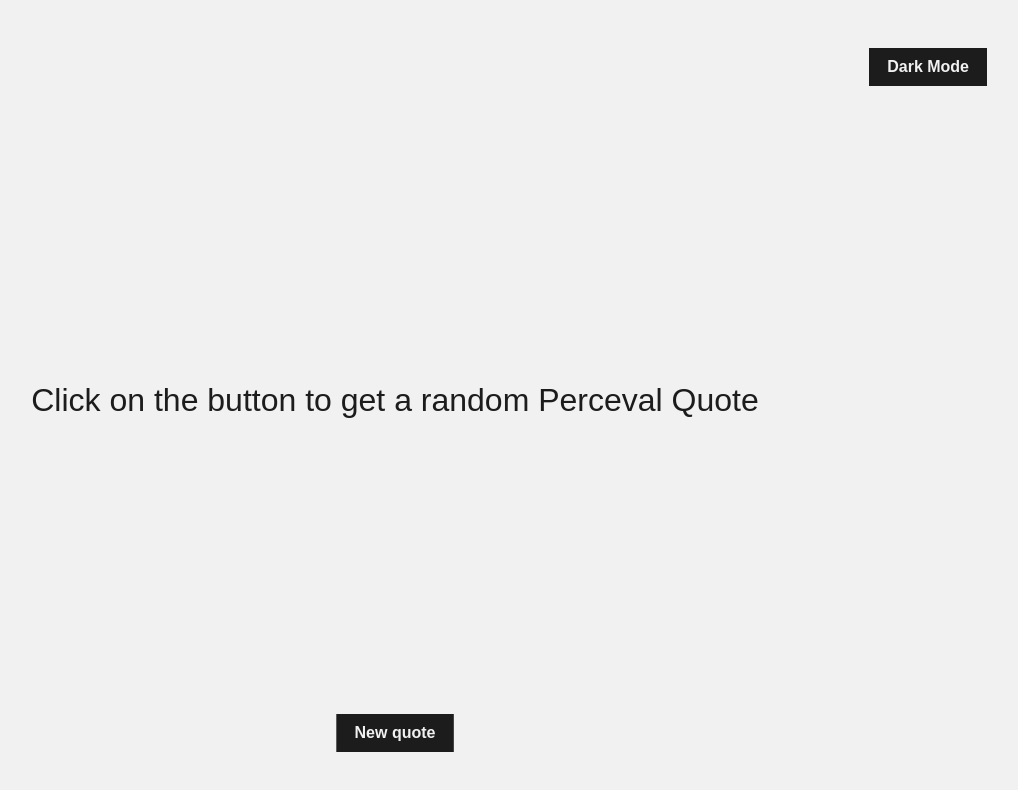
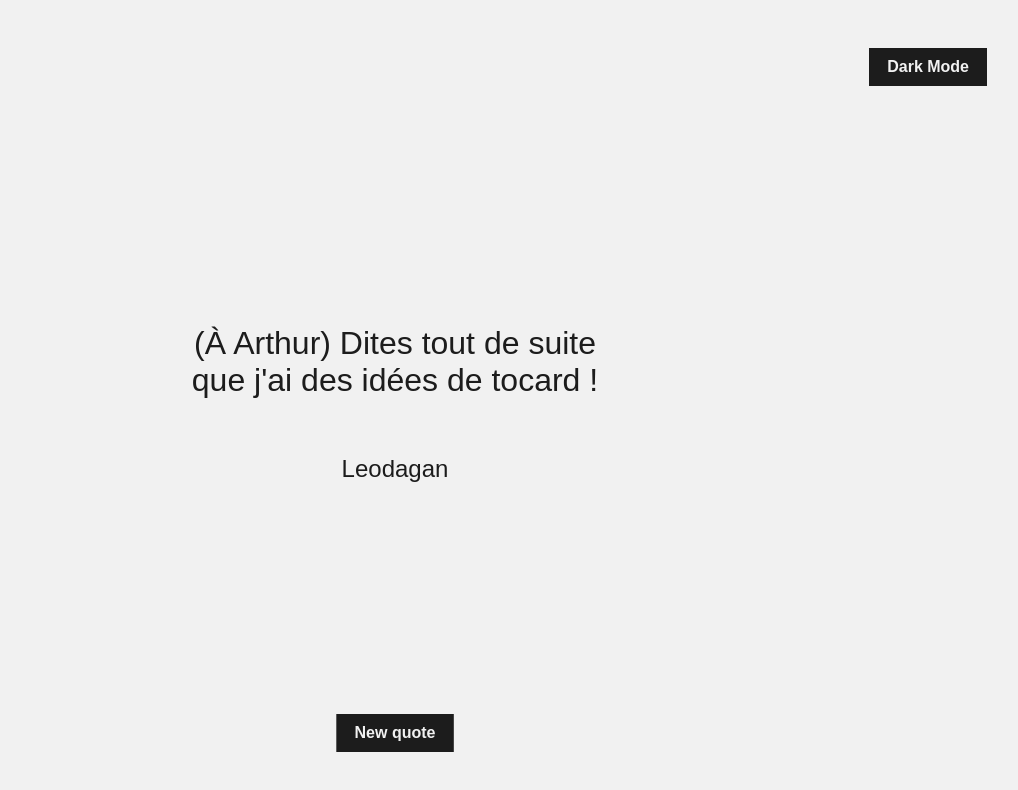
Before and after one commit to YanLieb/random_quote, a website: page public/index.html in a window 1280 px wide. Shown: the whole page, without its empty margins (245-1263 px from the left). Drawn offline with Linux system fonts and the light colour scheme; no server answers.

Commit message:
static quotes file for vercel deployment

```diff
--- a/public/index.html
+++ b/public/index.html
@@ -1,19 +1,23 @@
 <!DOCTYPE html>
 <html lang="en">
+
 <head>
   <meta charset="UTF-8" />
   <meta name="viewport" content="width=device-width, initial-scale=1.0" />
   <title>Random quotes</title>
   <link rel="stylesheet" href="style.css" />
 </head>
+
 <body>
   <div class="page-content">
     <button type="button" class="darkModeBtn">Light Mode</button>
     <div class="quote-container">
-        <p class="quote">Click on the button to get a random Perceval Quote</p>
+      <p class="quote">Click on the button to get a random Kaamelott Quote</p>
+      <p class="character">Anonymous</p>
     </div>
     <button class="randomizeQuoteBtn" type="submit">New quote</button>
   </div>
 </body>
-  <script src="script.js"></script>
+<script type="module" src="script.js"></script>
+
 </html>
--- /dev/null
+++ b/public/quotes.js
@@ -0,0 +1,127 @@
+// Fichier généré automatiquement - ne pas modifier manuellement
+export const quotes = {
+  "Perceval": [
+    "Si on faisait le coup du bouclier humain ? [...] Par exemple, Sire, Léodagan et moi, on fait semblant de vous prendre en otage : on vous met une dague sous le cou et on traverse le camp adverse en gueulant : \"Bougez pas, bougez pas ou on bute le roi!\"...",
+    "Putain, en plein dans sa mouille !",
+    "Faut faire comme avec les scorpions qui se suicident quand ils sont entourés par le feu, faut faire un feu en forme de cercle, autour d'eux, comme ça ils se suicident, pendant que nous on fait le tour et on lance de la caillasse de l'autre côté pour brouiller... Non ?",
+    "C'est pas faux.",
+    "Toi, un jour, je te crame ta famille, toi.",
+    "Faut arrêter ces conneries de nord et de sud ! Une fois pour toutes, le nord, suivant comment on est tourné, ça change tout !",
+    "Donc, pour résumer, je suis souvent victime des colibris, sous-entendu des types qu'oublient toujours tout. Euh, non… Bref, tout ça pour dire, que je voudrais bien qu'on me considère en tant que Tel.",
+    "Excusez, c'est juste pour vous dire que je vais pas pouvoir rester aujourd'hui ! Faut que je retourne à la ferme de mes vieux ! Y a ma grand-mère qui a glissé sur une bouse ! C'est le vrai merdier !",
+    "On a même un tabouret ! Quand on s'assoit d'ssus, on se retrouve sur un autre tabouret dans une taverne dans le Languedoc [...] Ouais, le siège de transport qu'ils appellent.",
+    "C'est pour ça : j'lis jamais rien. C'est un vrai piège à cons c't'histoire-là. En plus j'sais pas lire.",
+    "Ben si, si c'est l'même volume sonore, on dit \"équidistant\" [...] S'ils sont équidistants en même temps que nous, on peut repérer le dragon par rapport à une certaine distance.",
+    "Ah ! oui... j' l'ai fait trop fulgurant, là. Ça va ?",
+    "Sire, avec tout le respect, est-ce que la reine a les fesses blanches ?",
+    "Ça sert à rien, un siège, si elle est enceinte, il faut des linges blancs et une bassine d'eau chaude.",
+    "Une fois, à une exécution, je m'approche d'une fille. Pour rigoler, je lui fais : \"Vous êtes de la famille du pendu ?\"... C'était sa sœur. Bonjour l'approche !",
+    "Si Joseph d'Arimathie a pas été trop con, vous pouvez être sûr que le Graal, c'est un bocal à anchois.",
+    "Moi, j'serais vous, je vous écouterais... Non, moi, j'serais nous, je vous... Si moi, j'étais vous, je vous écouterais !",
+    "C'est marrant les petits bouts de fromage par terre. C'est ça que vous appelez une fondue ?",
+    "J'voudrais pas faire ma raclette, mais la soirée s'annonce pas super.",
+    "Après demain, à partir d'aujourd'hui ?"
+  ],
+  "Arthur": [
+    "La prochaine fois que vous faites venir un barde, je lui ouvre le bide de là à là, je lui sors les boyaux et je file sa langue à bouffer aux chiens. C'est clair, ça ?",
+    "(À propos d'une statue grecque) Ah bah ça change, oui ! Un type tout nu qui balance des assiettes !",
+    "Au gros sel ? Qu'est-ce que c'est que ces conneries ? Vous me prenez pour une épaule d'agneau ?",
+    "Mais j'ai pas l'temps de faire de la broderie maintenant ! J'vous dis qu'on est en train de se prendre une peignée !",
+    "Un jour je vais lui fumer sa gueule à ce connard !",
+    "Mais mariez-vous avec qui vous voulez et allez crever.",
+    "Vous croyez vraiment que vous avez les moyens de me convoquer ? Je suis là parce que j'veux bien…",
+    "Quel tas de merdier… Vous vous croyez où ?",
+    "Décarre tes troupes de chez moi ou j'crame ton pays. C'est assez simple comme vocabulaire ?",
+    "Vous, vous devriez arrêter de sourire. J'vous promets, ça devient vraiment malsain.",
+    "Quand vous voyez des gadins de quinze pieds de haut plantés en rond, figurez-vous qu'ils ont pas poussé dans la nuit.",
+    "(Parlant tout seul) Vil félon, où as-tu dissimulé le Graal sacré ? – Dans ton cul ! – Tu paieras pour cet affront !",
+    "C'est bon, vous pouvez débarrasser…",
+    "Le plus intéressant, c'est : comment vous arrivez à faire un truc aussi immonde avec des ingrédients normaux ?",
+    "Ah, le printemps ! La nature se réveille, les oiseaux reviennent, on crame des mecs…",
+    "C'est parce que je cherche le Graal que je suis roi. Et du coup que vous êtes reine.",
+    "Mais je ne suis pas romain, merde !",
+    "On y voit comme à travers une pelle là-d'dans… Les chevaliers de la Table Ronde… chevaliers de mes deux !",
+    "Arrêtez de m'appeler Sire.",
+    "Cassez-vous ! Décarrez d'chez moi, bande de clampins ! Reprenez vos merdes !"
+  ],
+  "Karadoc": [
+    "Le gras, c'est la vie !",
+    "La joie de vivre et le jambon, y'a pas trente-six recettes du bonheur !",
+    "Sire ! Enfin vous arrivez pour me sauver. […] De l'hypolipémie ! J'ai plus de gras dans le sang.",
+    "C'est normal, c'est en se cassant la gueule qu'on apprend à marcher.",
+    "Oh le con ! Mais il est pas fini d'affiner !",
+    "La neige qui poudroie dans la solitude de notre enfance. Qu'est-ce que vous dites de ça ?",
+    "C'est de la merde, c'est de la merde, c'est tout ! Moi, on me sert ça dans une auberge, le tavernier, il s'prend une quiche dans sa tête !",
+    "J'ai l'impression qu'on se fout un peu de ma gueule.",
+    "On va pas s'laisser abattre par deux trois contrariétés, hein.",
+    "Moi je dis : on mange et on discute après.",
+    "On construit un barrage... Une fois qu'ils sont au milieu, on casse le barrage et on les noie.",
+    "Ce pain-là, il est cuit trop vite... C'est de la merde.",
+    "L'agneau était daubé du cul !",
+    "Par exemple, vous prenez aujourd'hui. Vous comptez sept jours... À une vache près, hein…",
+    "Des p'tits croutons tout vieux genre pour les lapins ? Dans le doute j'les ai bouffés.",
+    "[La politique de l'autruche, c'est] Une politique qui court vite, une politique qui fait des gros œufs, c'est tout.",
+    "Les chicots, c'est sacré ! Parce que si j'les lave pas maintenant, dans dix ans, c'est tout à la soupe.",
+    "Si ça peut m'éviter de chlinguer du cul, je peux bien me tremper une ou deux fois par an.",
+    "Ça y est… je vois trouble. C'est le manque de gras, je me dessèche.",
+    "Les chiffres, c'est pas une science exacte figurez-vous !"
+  ],
+  "Leodagan": [
+    "J'dis déjà pas merci dans ma langue, alors je vais pas l'apprendre en picte.",
+    "Personnellement, la condition paysanne, j'me la taille en biseau, voyez.",
+    "Donc vous dégommez des souris au maillet vous... Vous avez essayé la catapulte ?",
+    "(À Guenièvre et Séli) Vous voyez où ça mène, vos pique-niques à la con ?",
+    "Asseyez-vous ou je vous casse votre assiette sur la tête.",
+    "C'est pas parce qu'un vieux moisi vient nous baver dans les étagères que ça vaut forcément que'que chose.",
+    "Remarquez… Bohort, éclaireur… rien que pour la curiosité…",
+    "Faire du labyrinthe avec un trou-de-balle pareil, faut drôlement de la vaillance !",
+    "(Hurlant) Quand j'pense que j'ai r'filé ma fille à un Romain !",
+    "Avant de parler d'hygiène, qu'ils arrêtent déjà de chier par les fenêtres !",
+    "(Au Père Blaise) Vous mériteriez que je vous foute à la lourde avec les chiens au calcif !",
+    "Moi une fois, j'étais tellement raide... j'ai tué 76 chèvres !",
+    "(À Yvain) Tu vas aller te battre ou je t'en mets une !",
+    "Vous allez pas être embêté avec une maîtresse qu'a plus d'mains ?",
+    "[À Bohort] Vous êtes marié, comme moi ; vous savez que la monstruosité peut prendre des formes très diverses.",
+    "(À propos d'Yvain) Il dit tellement rien qu'on dînerait avec un tabouret ce serait pareil.",
+    "(À table) Calogrenant, c'est le roi des cons.",
+    "(À Arthur) Dites tout de suite que j'ai des idées de tocard !",
+    "(À Bohort) Faut toujours que vous veniez foutre votre merde, vous…",
+    "(À Arthur) C'est vrai que c'est curieux cette manie de pas vouloir torturer ?"
+  ],
+  "Merlin": [
+    "Ah ben j'suis mi-démon, moi, les démons c'est pas foutu pareil. Dans le calendrier démonique je vais bientôt avoir sept ans.",
+    "J'ai tout entendu et c'est honteux !!",
+    "Vous n'êtes pas le plus fort, Môssieur Élias ! Quand on confond un clafoutis et UNE PART de clafoutis, on vient pas la ramener !",
+    "Un arbre ça pousse, c'est là où vous pourrez faire la différence : le camouflage, il pousse pas !",
+    "Il faut au moins que je désinfecte ! Une plaie ouverte, c'est un vrai nid à merde !",
+    "Attendez, je veux être là quand vous lui mettez une chasse !",
+    "Franchement, une potion pour faire pisser bleu, ça presse forcément la minute ?",
+    "Quand vous êtes parti, je me suis dit : Je vais me promener ? Je vais me pas promener ? Finalement j'ai décidé de me beurrer la gueule.",
+    "Hé toi là-bas avec ton casque à cornes, présente-moi ta femme, tu sauras pourquoi t'as des cornes !",
+    "Je l'ai, votre dent de requin… Ah non, c'est une dent de furet. Ça ira bien."
+  ],
+  "Bohort": [
+    "Jo le rigolo ???!!!",
+    "Faut que j'enlève mon armure sinon y va se passer quelque chose d'atroce... J'ai pas eu le temps d'enlever mon armure...",
+    "D'après mes derniers renseignements, il serait possible que le Graal ne soit ni un vase, ni une coupe, mais... un récipient.",
+    "(À Arthur, Léodagan et Venec) Ça vous ennuie si je vomis ?",
+    "J'irai me coucher quand vous m'aurez juré qu'il n'y a pas dans cette forêt d'animal plus dangereux que le lapin adulte !",
+    "Admettez que me tuer n'aurait pas beaucoup de sens ! Vos nerfs seraient soulagés dans un premier temps, je ne dis pas, mais...",
+    "On va tous mourir !!!",
+    "Je n'ai pas peur, je suis prudent. C'est très différent.",
+    "Je préfère encore passer pour un lâche que pour un imbécile mort.",
+    "Je dors mieux quand les portes sont fermées et verrouillées de l'extérieur."
+  ],
+  "Guenievre": [
+    "J'y connais rien, hein, mais… À votre avis, le fait que vous me touchiez pratiquement jamais, ça a une influence sur la fécondité ?",
+    "Mais qu'est-ce que je vais devenir, maintenant que mon corps s'est habitué ?",
+    "Comme vous me touchez pas, les choses de l'amour je m'assois dessus, alors je m'suis plongée dans la pâte d'amande !",
+    "Maintenant qu'il n'y a plus de pâte d'amande, je tourne en rond, je suis sur les nerfs ! J'ai pas d'amis, pas de loisirs...",
+    "Ah mais vous me répondez même plus maintenant, hein !",
+    "Je voulais pas vous agresser... c'est juste que parfois, j'ai l'impression que je vous intéresse pas.",
+    "Est-ce que c'est parce que je suis conne ? Parce que je suis prête à faire des efforts !",
+    "Des fois j'me dis : si j'étais un légume, je serais une betterave. C'est triste, une betterave.",
+    "Vous êtes très beau quand vous lisez. On dirait un meuble cher.",
+    "Vous trouvez pas que c'est un peu glauque, la nuit, quand même ?"
+  ]
+};
--- a/public/script.js
+++ b/public/script.js
@@ -1,52 +1,46 @@
+import { quotes } from './quotes.js';
+
 async function getQuotes() {
   try {
-    const response = await fetch("http://localhost:2609/quotes");
-    const { quotes } = await response.json();
-
-    if (!quotes) throw new Error(`No quotes found in ${response.json()}`);
-
-    return quotes.perceval;
+    if (!quotes) throw new Error(`No quotes found`);
+    return quotes;
   } catch (err) {
     console.error("Error while loading quotes", err.message);
     return [];
   }
 }
 
-async function displayQuote(quoteElemClass) {
-  const quoteElem = document.querySelector(quoteElemClass);
+async function displayQuote() {
+  const quoteElem = document.querySelector(".quote");
+  const characterElem = document.querySelector(".character");
 
-  if (!quoteElem) throw new Error(`Missing ${quoteElemClass} element`);
+  if (!quoteElem) throw new Error(`Missing .quote element`);
+  if (!characterElem) throw new Error(`Missing .character element`);
 
   try {
     const quotes = await getQuotes();
-
-    if (!quotes || quotes.length === 0)
-      throw new Error(`No quotes found in ${quotes}`);
-
-    let lastQuote = null;
-    let randomQuote;
-    do {
-      randomQuote = quotes[Math.floor(Math.random() * quotes.length)];
-    } while (randomQuote === lastQuote);
-
-    lastQuote = randomQuote;
+    const characters = Object.keys(quotes);
+    const randomCharacter = characters[Math.floor(Math.random() * characters.length)];
+    const characterQuotes = quotes[randomCharacter];
+    const randomQuote = characterQuotes[Math.floor(Math.random() * characterQuotes.length)];
     quoteElem.innerHTML = randomQuote;
+    characterElem.innerHTML = randomCharacter;
   } catch (err) {
     console.error(err.message);
   }
 }
 
-function randomizeQuote(btnElemClass) {
-  const btn = document.querySelector(btnElemClass);
+function randomizeQuote() {
+  const btn = document.querySelector(".randomizeQuoteBtn");
 
   btn.addEventListener("click", (e) => {
     e.preventDefault();
-    displayQuote(".quote");
+    displayQuote();
   });
 }
 
-function darkMode(btnElemClass) {
-  const btn = document.querySelector(btnElemClass);
+function darkMode() {
+  const btn = document.querySelector(".darkModeBtn");
   let darkMode = localStorage.getItem("darkMode") === "true";
 
   btn.innerHTML = darkMode ? "Light Mode" : "Dark Mode";
@@ -62,7 +56,7 @@ function darkMode(btnElemClass) {
 }
 
 document.addEventListener("DOMContentLoaded", () => {
-  displayQuote(".quote");
-  randomizeQuote(".randomizeQuoteBtn");
-  darkMode(".darkModeBtn");
+  displayQuote();
+  randomizeQuote();
+  darkMode();
 });
--- a/public/style.css
+++ b/public/style.css
@@ -44,17 +44,28 @@ body.dark-mode {
 
 .quote-container {
   display: flex;
+  flex-direction: column;
   justify-content: center;
   align-items: center;
+  text-align: center;
 }
 
 .quote {
   font-size: 32px;
   font-weight: 300;
   max-width: 800px;
+  text-wrap: balance;
 
   @media (max-width: 768px) {
     font-size: 20px;
+  }
+}
+
+.character {
+  font-size: 24px;
+
+    @media (max-width: 768px) {
+    font-size: 16px;
   }
 }
 
@@ -82,5 +93,5 @@ button {
 button:hover {
   background: var(--light);
   color: var(--dark);
-  box-shadow: 10px 10px 0px var(--dark);
+  box-shadow: -3px 3px 0px var(--dark);
 }
```
Also changed, not shown: server/quotes.json (+117 -14 lines), server/server.js (+27 -0 lines), package.json (line endings or trailing spaces), 1 other file. Lines whose indentation alone changed are shown as unchanged.
